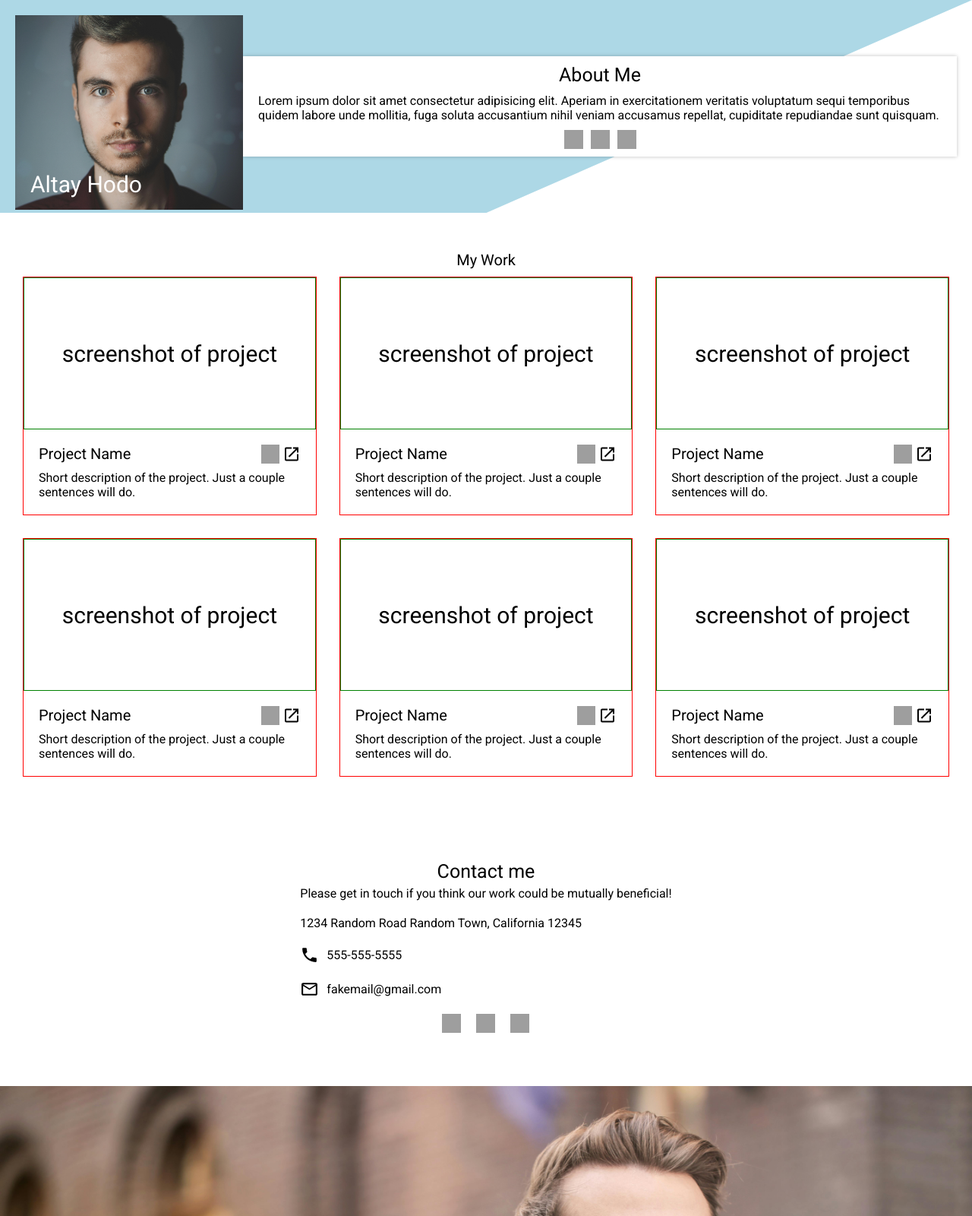
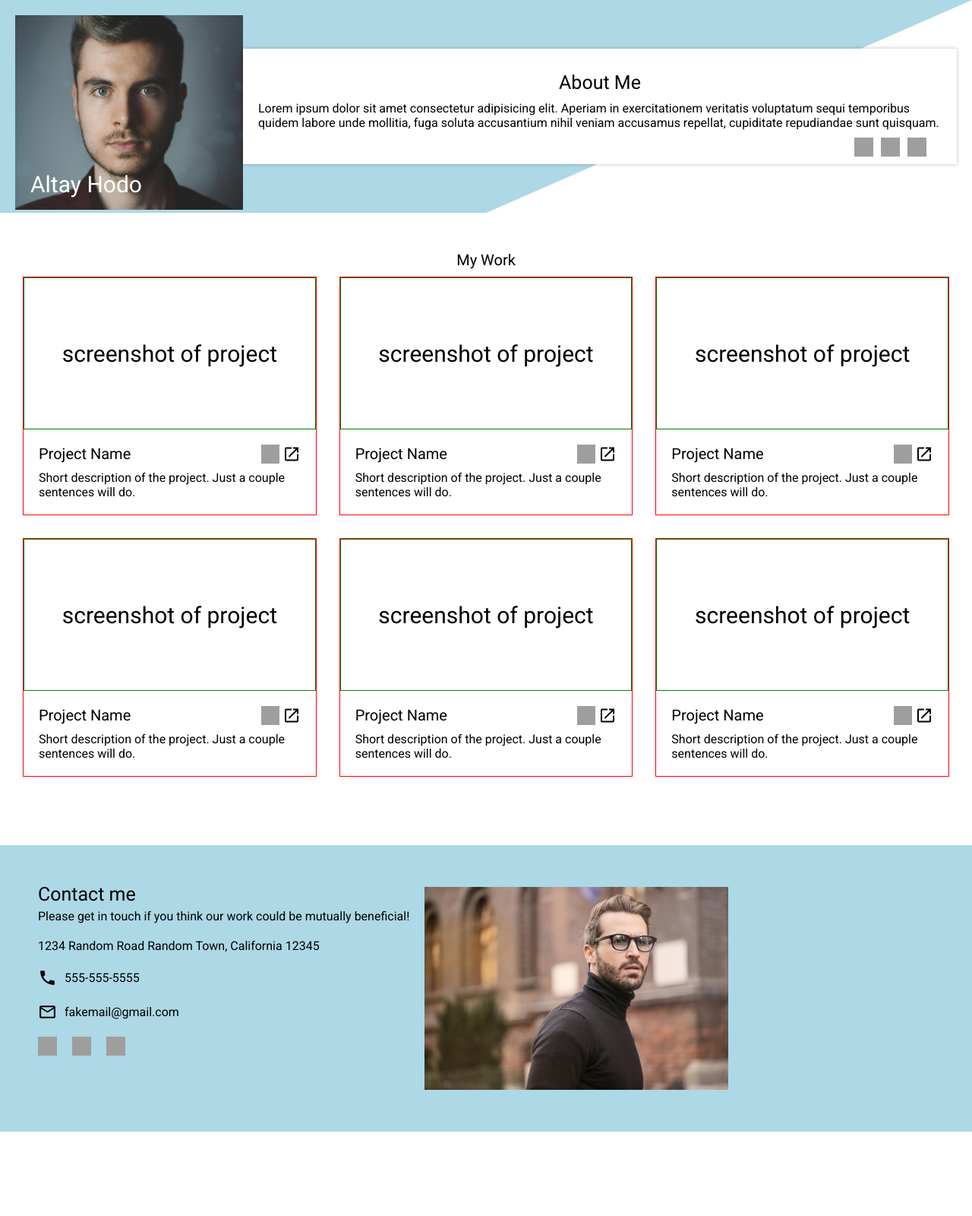
Before and after one commit to AltayHodo/odin-homepage, a plain HTML site: page index.html in a window 1280 px wide. Shown: the top 1600 px of the page at 76% size. After the commit the page ends 1489 px from the top, so only its background shows below. Drawn offline with nearby package versions, Linux system fonts and the light colour scheme; grey boxes are pictures that could not be loaded; a web font is replaced by a local one.

Commit message:
Adjust footer for larger screens

```diff
--- a/index.html
+++ b/index.html
@@ -159,6 +159,7 @@
       </div>
     </main>
     <footer>
+      <div class="footer-content">
         <div class="footer-title">Contact me</div>
         <div class="footer-info">
           <div>
@@ -179,16 +180,15 @@
           <img
             src="https://cdn.jsdelivr.net/gh/devicons/devicon@latest/icons/github/github-original.svg"
           />
-
           <img
             src="https://cdn.jsdelivr.net/gh/devicons/devicon@latest/icons/linkedin/linkedin-original.svg"
           />
-
           <img
             src="https://cdn.jsdelivr.net/gh/devicons/devicon@latest/icons/twitter/twitter-original.svg"
           />
         </div>
+      </div>
+      <img src="./assets/random-person-2.jpg" alt="" class="bottom-image" />
     </footer>
-    <img src="./assets/random-person-2.jpg" alt="" class="bottom-image" />
   </body>
 </html>
--- a/styles.css
+++ b/styles.css
@@ -143,7 +143,13 @@ footer {
   flex-direction: column;
   align-items: center;
   margin-top: 80px;
+  background-color: lightblue;
+  width: 100%;
+}
+
+.footer-content{
   padding: 20px;
+
 }
 
 .footer-title {
@@ -177,11 +183,7 @@ footer img {
   height: auto;
 }
 
-@media (max-width: 799px){
 
-
-
-}
 
 @media (min-width: 800px) {
   .header-content {
@@ -190,6 +192,26 @@ footer img {
 
   .about-me {
     box-shadow: 0 0 5px rgba(0, 0, 0, 0.25);
+    position: relative;
+    padding: 20px;
+    padding-bottom: 45px;
+  }
+
+  .about-me .icons{
+    position: absolute;
+    bottom: 0;
+    right: 40px;
+
+  }
+
+  footer{
+    flex-direction: row;
+    padding: 30px;
+  }
+
+  .bottom-image{
+    width: 400px;
+    height: auto;
   }
 }
 
```
Lines whose indentation alone changed are shown as unchanged.
